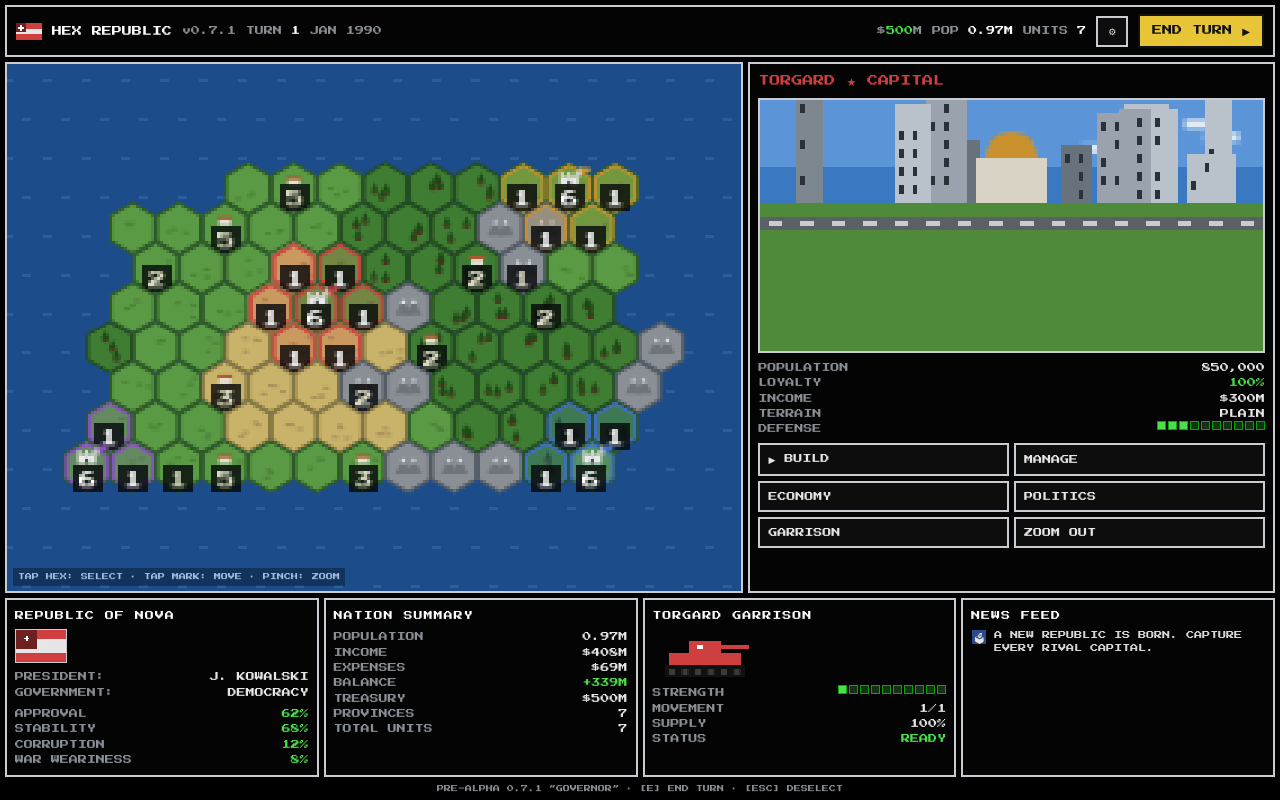
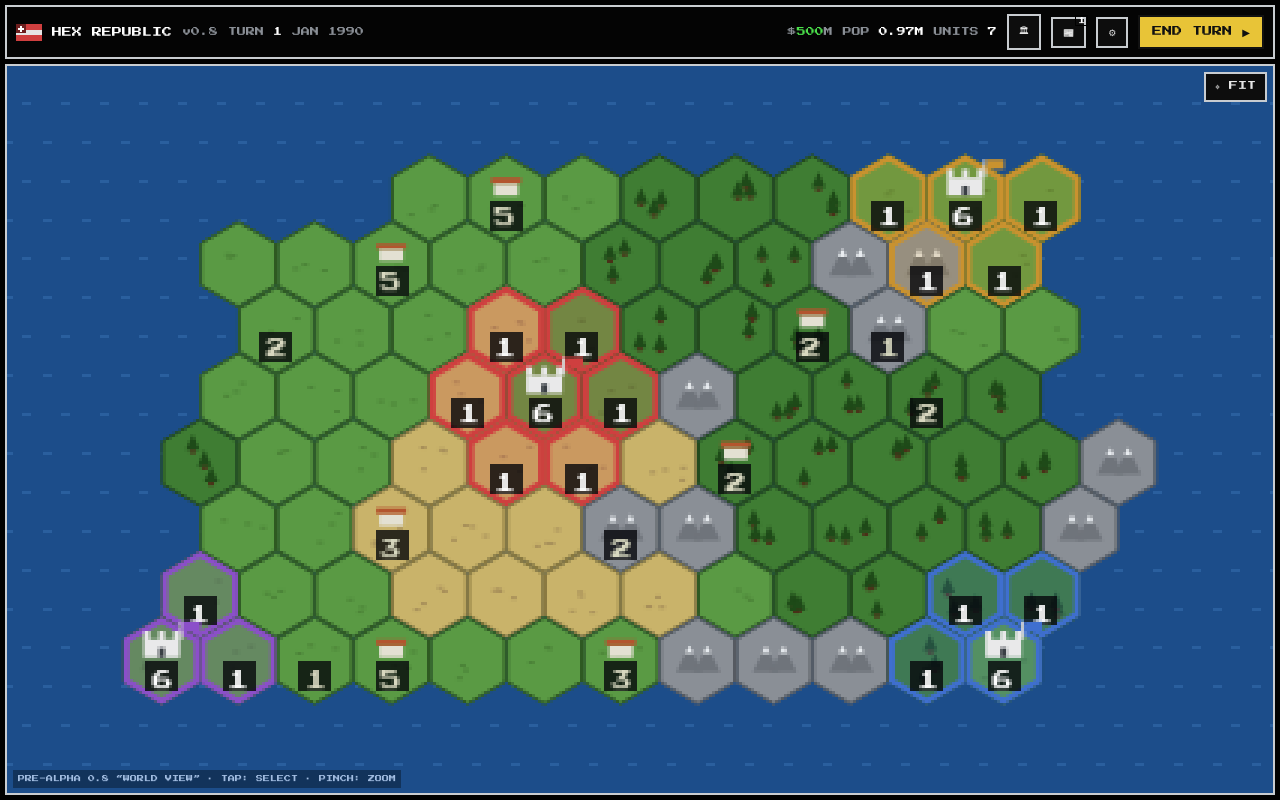
Before and after one commit to Devindotnet/Hex-republic, a plain HTML site: page index.html in a window 1280 px wide. Drawn offline with Linux system fonts and the light colour scheme.

Commit message:
Add files via upload

```diff
--- a/index.html
+++ b/index.html
@@ -40,10 +40,20 @@
   #game{position:absolute;inset:0;width:100%;height:100%;image-rendering:pixelated;image-rendering:crisp-edges;touch-action:none;}
   #mapHint{position:absolute;left:6px;bottom:5px;font-size:7px;color:#cfe3ff;opacity:.75;pointer-events:none;
     background:rgba(0,0,0,.45);padding:3px 5px;}
-  #prov{flex:1;min-width:0;overflow-y:auto;display:flex;flex-direction:column;gap:7px;}
+  /* ---- contextual bottom sheets ---- */
+  .sheet{position:fixed;left:50%;bottom:0;transform:translate(-50%,105%);z-index:7;
+    width:min(100%,640px);max-height:58dvh;overflow-y:auto;
+    background:#040404;border:2px solid var(--line);border-bottom:none;
+    padding:9px 10px calc(env(safe-area-inset-bottom,0px) + 9px);
+    transition:transform .2s ease-out;display:flex;flex-direction:column;gap:8px;}
+  .sheet.open{transform:translate(-50%,0);}
+  .sheetHead{display:flex;align-items:center;gap:8px;}
+  .sheetHead .x{padding:6px 10px;flex:0 0 auto;}
   #provName{font-size:11px;color:#fff;}
-  #snapWrap{border:2px solid var(--line);line-height:0;}
-  #snap{width:100%;image-rendering:pixelated;}
+  #provBody{display:flex;gap:9px;align-items:flex-start;}
+  #snapWrap{border:2px solid var(--line);line-height:0;flex:0 0 auto;}
+  #snap{width:148px;image-rendering:pixelated;}
+  .rows{flex:1;min-width:0;}
   .rows div{display:flex;justify-content:space-between;gap:8px;}
   .rows span:first-child{color:var(--dim);}
   #provMenu{display:grid;grid-template-columns:1fr 1fr;gap:5px;}
@@ -51,18 +61,20 @@
   .barWrap{display:flex;gap:2px;}
   .barWrap i{width:9px;height:9px;background:#123312;border:1px solid #0a0;display:inline-block;}
   .barWrap i.on{background:var(--good);}
-  /* ---- bottom row ---- */
-  #bottom{flex:0 0 auto;display:flex;gap:5px;overflow-x:auto;max-height:33%;}
-  #bottom .panel{flex:1;min-width:205px;overflow-y:auto;}
+  /* ---- nation sheet ---- */
+  #nationBody{display:flex;gap:16px;flex-wrap:wrap;}
+  #nationBody>div{flex:1;min-width:180px;}
   #nationFlag{image-rendering:pixelated;width:52px;height:34px;border:1px solid var(--line);display:block;margin:4px 0 6px;}
   .stat{display:flex;justify-content:space-between;}
   .stat span:first-child{color:var(--dim);}
-  #tankCv{image-rendering:pixelated;width:104px;height:52px;display:block;margin:4px 0;}
   #news{display:flex;flex-direction:column;gap:7px;}
   .nitem{display:flex;gap:7px;align-items:flex-start;}
   .nico{flex:0 0 auto;width:16px;height:16px;border:1px solid #000;display:flex;align-items:center;justify-content:center;font-size:9px;}
   .ntxt{font-size:8px;line-height:1.6;color:#d6d6d6;}
-  #hints{flex:0 0 auto;text-align:center;font-size:7px;color:var(--dim);padding:1px 0 0;}
+  #fitBtn{position:absolute;right:6px;top:6px;padding:7px 9px;font-size:9px;}
+  .badge{position:absolute;top:-4px;right:-4px;background:var(--danger);color:#fff;
+    font-size:7px;min-width:13px;text-align:center;border:1px solid #000;padding:1px 2px;}
+  .relbtn{position:relative;}
   /* ---- city view ---- */
   #city{position:fixed;inset:0;z-index:8;background:#000;display:none;flex-direction:column;gap:5px;
     padding:calc(env(safe-area-inset-top,0px) + 5px) calc(env(safe-area-inset-right,0px) + 5px)
@@ -104,13 +116,7 @@
   @media (max-width:760px){ .hideNarrow{display:none;} }
   /* ---- portrait: dashboard stacks and scrolls ---- */
   @media (orientation:portrait){
-    html,body{overflow:auto;}
-    #app{height:auto;min-height:100dvh;}
-    #main{flex-direction:column;}
-    #mapWrap{flex:none;height:46vh;}
-    #prov{flex:none;overflow:visible;}
-    #bottom{flex-direction:column;max-height:none;overflow:visible;}
-    #bottom .panel{min-width:0;}
+    .sheet{max-height:52dvh;}
   }
 </style>
 </head>
@@ -127,6 +133,8 @@
     <span class="tstat" id="tMoney">$<b>0</b>M</span>
     <span class="tstat hideNarrow">POP <b id="tPop">0</b></span>
     <span class="tstat hideNarrow">UNITS <b id="tUnits">0</b></span>
+    <button id="nationBtn" aria-label="Nation overview">🏛</button>
+    <button id="newsBtn" class="relbtn" aria-label="News feed">📰<span class="badge" id="newsBadge" style="display:none">0</span></button>
     <button id="debugBtn" aria-label="Developer menu">⚙</button>
     <button id="endTurn">END TURN ▶</button>
   </div>
@@ -134,33 +142,47 @@
   <div id="main">
     <div id="mapWrap">
       <canvas id="game"></canvas>
-      <div id="mapHint">TAP HEX: SELECT · TAP MARK: MOVE · PINCH: ZOOM</div>
-    </div>
-
-    <div id="prov" class="panel">
-      <div id="provName">SELECT A PROVINCE</div>
+      <div id="mapHint"></div>
+      <button id="fitBtn">⌖ FIT</button>
+    </div>
+  </div>
+
+</div>
+
+<!-- contextual sheets -->
+<div id="prov" class="sheet">
+  <div class="sheetHead">
+    <span id="provName">PROVINCE</span>
+    <span class="grow"></span>
+    <button class="x" id="provClose">✕</button>
+  </div>
+  <div id="provBody">
     <div id="snapWrap"><canvas id="snap" width="112" height="56"></canvas></div>
     <div class="rows" id="provRows">
       <div><span>POPULATION</span><span id="pPop">—</span></div>
       <div><span>LOYALTY</span><span id="pLoy">—</span></div>
       <div><span>INCOME</span><span id="pInc">—</span></div>
       <div><span>TERRAIN</span><span id="pTer">—</span></div>
+      <div><span>GARRISON</span><span id="pGar">—</span></div>
       <div><span>DEFENSE</span><span class="barWrap" id="pDef"></span></div>
+    </div>
   </div>
   <div id="provMenu">
     <button data-act="build">▶ BUILD</button>
-        <button data-act="manage">MANAGE</button>
+    <button data-act="army">ARMY</button>
     <button data-act="economy">ECONOMY</button>
     <button data-act="politics">POLITICS</button>
-        <button data-act="garrison">GARRISON</button>
-        <button data-act="zoom">ZOOM OUT</button>
-      </div>
-    </div>
-  </div>
-
-  <div id="bottom">
-    <div class="panel">
-      <div class="ptitle" id="nName">REPUBLIC OF NOVA</div>
+  </div>
+</div>
+
+<div id="nationSheet" class="sheet">
+  <div class="sheetHead">
+    <span class="ptitle" id="nName" style="margin:0">REPUBLIC OF NOVA</span>
+    <span class="grow"></span>
+    <button class="x" id="nationClose">✕</button>
+  </div>
+  <div id="nationBody">
+    <div>
       <canvas id="nationFlag" width="26" height="17"></canvas>
       <div class="stat"><span>PRESIDENT:</span><span id="nLeader">—</span></div>
       <div class="stat"><span>GOVERNMENT:</span><span>DEMOCRACY</span></div>
@@ -170,8 +192,7 @@
       <div class="stat"><span>CORRUPTION</span><span id="nCorr" style="color:var(--warn)">—</span></div>
       <div class="stat"><span>WAR WEARINESS</span><span id="nWW" style="color:var(--warn)">—</span></div>
     </div>
-
-    <div class="panel">
+    <div>
       <div class="ptitle">NATION SUMMARY</div>
       <div class="stat"><span>POPULATION</span><span id="sPop">—</span></div>
       <div class="stat"><span>INCOME</span><span id="sInc">—</span></div>
@@ -181,23 +202,16 @@
       <div class="stat"><span>PROVINCES</span><span id="sProv">—</span></div>
       <div class="stat"><span>TOTAL UNITS</span><span id="sUnits">—</span></div>
     </div>
-
-    <div class="panel">
-      <div class="ptitle" id="uTitle">NO UNIT SELECTED</div>
-      <canvas id="tankCv" width="52" height="26"></canvas>
-      <div class="stat"><span>STRENGTH</span><span class="barWrap" id="uStr"></span></div>
-      <div class="stat"><span>MOVEMENT</span><span id="uMove">—</span></div>
-      <div class="stat"><span>SUPPLY</span><span id="uSup">—</span></div>
-      <div class="stat"><span>STATUS</span><span id="uStat">—</span></div>
-    </div>
-
-    <div class="panel">
-      <div class="ptitle">NEWS FEED</div>
+  </div>
+</div>
+
+<div id="newsSheet" class="sheet">
+  <div class="sheetHead">
+    <span class="ptitle" style="margin:0">NEWS FEED</span>
+    <span class="grow"></span>
+    <button class="x" id="newsClose">✕</button>
+  </div>
   <div id="news"></div>
-    </div>
-  </div>
-
-  <div id="hints">HEX REPUBLIC · PRE-ALPHA 0.7 "GOVERNOR" · [E] END TURN · [ESC] DESELECT</div>
 </div>
 
 <div id="city">
@@ -243,8 +257,8 @@
 <script>
 "use strict";
 /* ===== VERSION — bump this each release, remove badge for final ===== */
-const GAME_VERSION = "v0.7.1";
-const GAME_VERSION_NAME = "PRE-ALPHA 0.7.1 \u201CGOVERNOR\u201D";
+const GAME_VERSION = "v0.8";
+const GAME_VERSION_NAME = "PRE-ALPHA 0.8 \u201CWORLD VIEW\u201D";
 /* =====================================================================
    PROJECT HEX REPUBLIC — Pre-Alpha 0.6 "Command Deck"
    CORE → SIM → PRESENTATION / INPUT / UI. Sim never touches the DOM.
@@ -1137,7 +1151,8 @@ const Input = {
       if(e.key==="e"||e.key==="E")UI.el("endTurn").click();
       if(e.key==="Escape"){
         if(CityView.isOpen()){CityView.close();return;}
-        Controller.deselect();UI.el("debug").classList.remove("open");
+        Controller.deselect();UI.closeSheets();UI.hidePanel();
+        UI.el("debug").classList.remove("open");
       }
     });
   },
@@ -1191,7 +1206,7 @@ const Controller = {
     const [q,r]=HEX.fromPixel(wx,wy);
     const k=HEX.key(q,r);
     const t=Sim.tile(k);
-    if(!t||!t.land){this.deselect();return;}
+    if(!t||!t.land){this.deselect();UI.hidePanel();return;}
     if(View.selected&&View.targets.has(k)){
       Sim.exec({type:"move",from:View.selected,to:k});
       this.deselect();
@@ -1425,7 +1440,26 @@ const fmtM=v=>"$"+Math.round(v).toLocaleString("en-US")+"M";
 
 const UI = {
   el:id=>document.getElementById(id),
-  toastTimer:null,currentTile:null,newsItems:[],unitOrdinal:1,
+  toastTimer:null,currentTile:null,newsItems:[],unread:0,
+  openSheet(id){
+    for(const sid of ["prov","nationSheet","newsSheet"])
+      this.el(sid).classList.toggle("open",sid===id);
+    if(id==="newsSheet"){this.unread=0;this.updateBadge();}
+  },
+  toggleSheet(id){
+    if(this.el(id).classList.contains("open"))this.closeSheets();
+    else this.openSheet(id);
+  },
+  closeSheets(){
+    for(const sid of ["prov","nationSheet","newsSheet"])
+      this.el(sid).classList.remove("open");
+  },
+  hidePanel(){this.currentTile=null;this.el("prov").classList.remove("open");},
+  updateBadge(){
+    const b=this.el("newsBadge");
+    b.style.display=this.unread>0?"block":"none";
+    b.textContent=this.unread>9?"9+":this.unread;
+  },
 
   init(){
     this.el("endTurn").addEventListener("click",()=>{
@@ -1451,21 +1485,22 @@ const UI = {
     this.el("provMenu").addEventListener("click",e=>{
       const b=e.target.closest("button");if(!b)return;
       const act=b.dataset.act,k=this.currentTile;
-      if(act==="zoom"){Renderer.computeBounds();return;}
-      if(act==="garrison"){
       if(!k)return this.toast("SELECT A PROVINCE FIRST");
+      if(act==="build"){CityView.open(k);return;}
+      if(act==="army"){
         const t=Sim.tile(k);
         if(t.owner===0&&t.army>0&&!t.moved){Controller.select(k);this.toast("GARRISON READY. TAP A MARKED HEX TO MARCH.");}
         else this.toast(t.owner===0?"NO READY GARRISON HERE":"YOU DO NOT CONTROL THIS PROVINCE");
         return;
       }
-      if(act==="build"||act==="manage"){
-        if(!k)return this.toast("SELECT A PROVINCE FIRST");
-        CityView.open(k);
-        return;
-      }
-      this.toast(act.toUpperCase()+" OPENS IN PRE-ALPHA 0.8");
+      if(act==="economy"||act==="politics"){this.openSheet("nationSheet");return;}
     });
+    this.el("provClose").addEventListener("click",()=>{this.hidePanel();Controller.deselect();});
+    this.el("nationBtn").addEventListener("click",()=>this.toggleSheet("nationSheet"));
+    this.el("newsBtn").addEventListener("click",()=>this.toggleSheet("newsSheet"));
+    this.el("nationClose").addEventListener("click",()=>this.closeSheets());
+    this.el("newsClose").addEventListener("click",()=>this.closeSheets());
+    this.el("fitBtn").addEventListener("click",()=>Renderer.computeBounds());
 
     Bus.on("stateChanged",()=>this.refresh());
     Bus.on("buildFail",msg=>this.toast(msg));
@@ -1502,8 +1537,8 @@ const UI = {
     Sim.newGame(seed);
     Renderer.computeBounds();
     this.news("🗳","#2a4a8a","A NEW REPUBLIC IS BORN. CAPTURE EVERY RIVAL CAPITAL.");
+    this.closeSheets();this.hidePanel();
     this.refresh();
-    this.showTile(Sim.state.nations[0].capital);
   },
 
   refresh(){
@@ -1562,6 +1597,11 @@ const UI = {
     loy.style.color=t.loyalty>=70?"var(--good)":t.loyalty>=45?"var(--warn)":"var(--bad)";
     this.el("pInc").textContent=owner?fmtM(Sim.tileIncome(t)*10):"UNCLAIMED";
     this.el("pTer").textContent=t.terrain.toUpperCase();
+    const gar=this.el("pGar");
+    if(t.army>0){
+      gar.textContent=t.army+(t.owner===0?(t.moved?" · MOVED":" · READY"):"");
+      gar.style.color=t.owner===0?(t.moved?"var(--dim)":"var(--good)"):"#fff";
+    } else { gar.textContent="NONE"; gar.style.color="var(--dim)"; }
     const def=this.el("pDef");def.innerHTML="";
     const blocks=10,on=Math.min(blocks,Math.ceil(t.army/2));
     for(let i=0;i<blocks;i++){
@@ -1570,42 +1610,19 @@ const UI = {
       def.appendChild(b);
     }
     Pix.snapshot(this.el("snap"),t,owner);
-    if(!silent&&t.owner===0&&t.army>0&&!t.moved)this.showUnit(k);
+    this.openSheet("prov");
   },
 
   showUnit(k){
-    const title=this.el("uTitle");
-    if(!k){
-      title.textContent="NO UNIT SELECTED";
-      this.el("uMove").textContent="—";
-      this.el("uSup").textContent="—";
-      this.el("uStat").textContent="—";
-      this.el("uStat").style.color="var(--dim)";
-      this.el("uStr").innerHTML="";
-      Pix.tank(this.el("tankCv"),"#2c2c2c");
-      return;
-    }
-    const t=Sim.tile(k);if(!t)return;
-    const me=Sim.state.nations[0];
-    title.textContent=t.name+" GARRISON";
-    Pix.tank(this.el("tankCv"),me.color);
-    const str=this.el("uStr");str.innerHTML="";
-    const blocks=10,on=Math.min(blocks,Math.ceil(t.army/10));
-    for(let i=0;i<blocks;i++){
-      const b=document.createElement("i");
-      if(i<Math.max(1,on))b.className="on";
-      str.appendChild(b);
-    }
-    this.el("uMove").textContent=t.moved?"0/1":"1/1";
-    this.el("uSup").textContent=Math.round(t.loyalty)+"%";
-    const st=this.el("uStat");
-    st.textContent=t.moved?"MOVED":"READY";
-    st.style.color=t.moved?"var(--dim)":"var(--good)";
+    if(this.currentTile)this.showTile(this.currentTile,true);
   },
 
   news(ic,bg,txt){
     this.newsItems.unshift({ic,bg,txt});
-    if(this.newsItems.length>8)this.newsItems.pop();
+    if(this.newsItems.length>10)this.newsItems.pop();
+    if(!this.el("newsSheet").classList.contains("open")){
+      this.unread++;this.updateBadge();
+    }
     this.renderNews();
   },
   renderNews(){
@@ -1634,7 +1651,7 @@ Input.init();
 CityView.init();
 UI.init();
 UI.el("verTag").textContent=GAME_VERSION;
-UI.el("hints").textContent=GAME_VERSION_NAME+" · [E] END TURN · [ESC] DESELECT";
+UI.el("mapHint").textContent=GAME_VERSION_NAME+" · TAP: SELECT · PINCH: ZOOM";
 UI.restart(Math.floor(Math.random()*1e9));
 UI.el("dSeed").textContent=Sim.state.seed;
 Bus.on("newGame",()=>UI.el("dSeed").textContent=Sim.state.seed);
```
Lines whose indentation alone changed are shown as unchanged.
